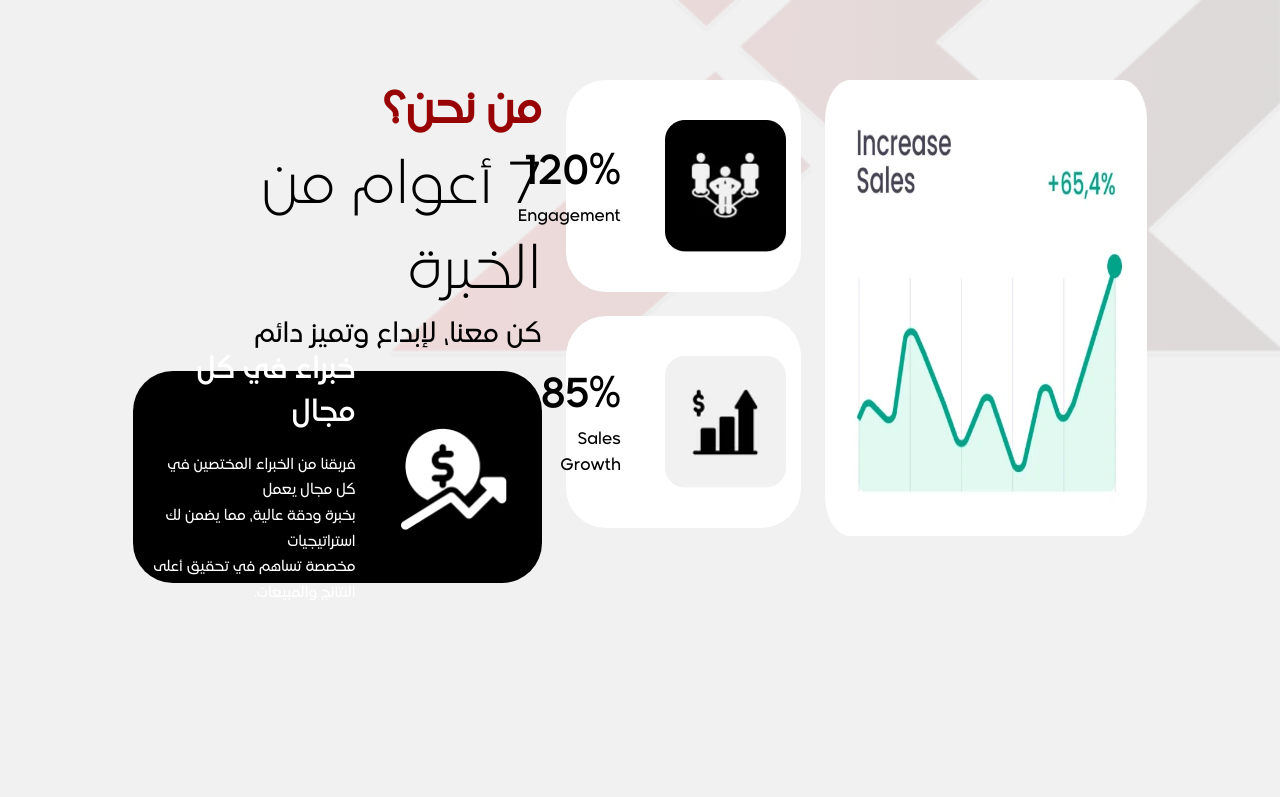
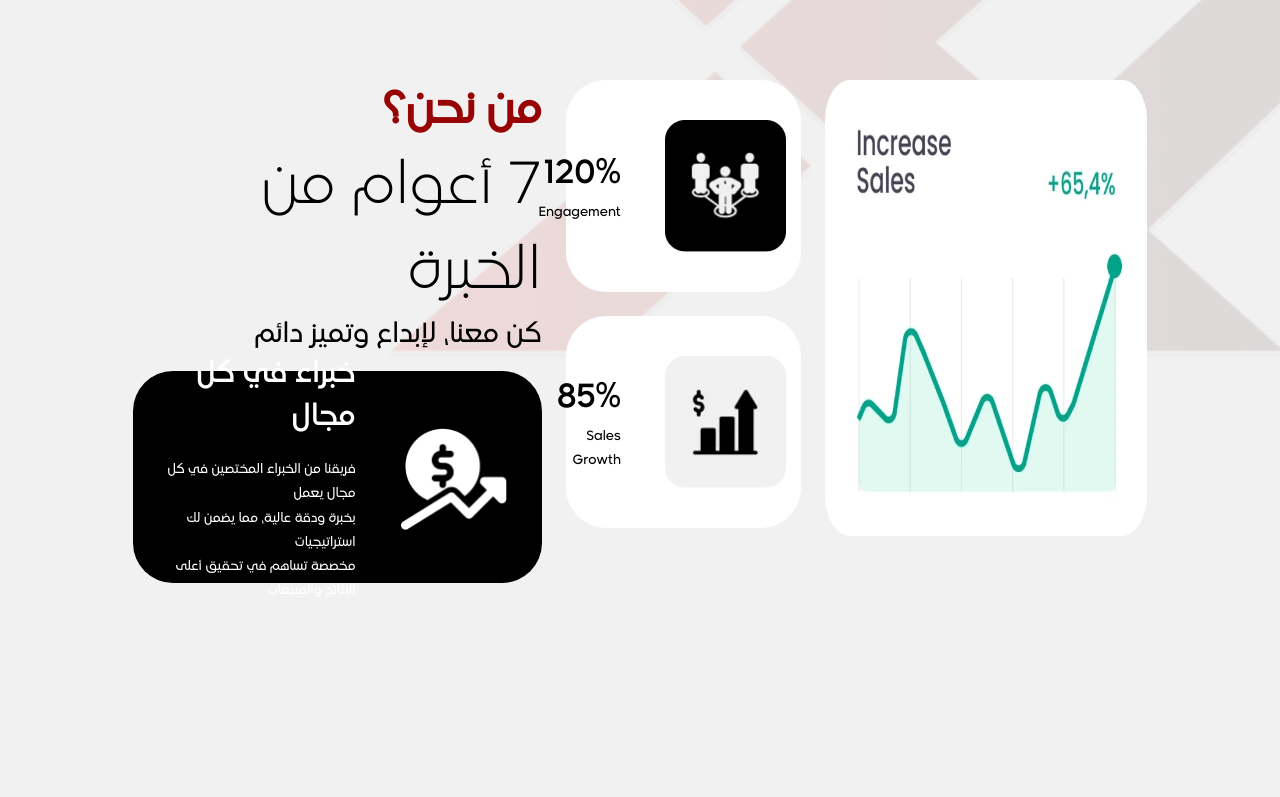
Before and after one commit to YousseffGamal/Xfera, a plain HTML site: page index.html in a window 1280 px wide. Shown: the part 633-1430 px from the top of the page. Drawn offline with nearby package versions, Linux system fonts and the light colour scheme; files whose address does not match are found by name.

Commit message:
Final Test

```diff
--- a/assets/css/style.css
+++ b/assets/css/style.css
@@ -138,7 +138,7 @@ body{
 }
 .expertise-description {
     color: #FFFFFF; /* Set text color */
-    font-size: clamp(0.1rem, 1vw + 0.1rem, 1rem); /* Responsive font size */
+    font-size: clamp(0.1rem, 1vw + 0.1rem, 0.8rem); /* Responsive font size */
     font-family: var(--main-font); /* Use the main font family */
 }
 .card-container {
@@ -148,6 +148,8 @@ body{
     display: flex;
     align-items: center;
     height: 212px;
+    width: 100%;
+
 }
 
 .card-image {
@@ -161,18 +163,18 @@ body{
     margin-right: 10px;
 }
 
+
 .percentage-text {
     font-family: var(--Madani--Medium); /* Use the main font family */
+    display: block;
+    font-size: clamp(1rem, 1.5vw + 1rem, 2rem); /* Adjusted responsive font size */
+    overflow-wrap: break-word; /* Ensure long text wraps within card */
+  }
 
-    display: block;
-    font-size: clamp(1rem, 2vw + 1rem, 2.5rem); /* Responsive font size */
-}
-
-.description-text {
+  .description-text {
     font-family: var(--main-font); /* Use the main font family */
-
-    font-size: 1rem; /* Fixed font size */
-}
+    font-size: 0.8rem; /* Fixed font size */
+  }
 .service-card {
     background-color: #1a1a1a; /* Darker background for the card */
     border-radius: 30px;
```
